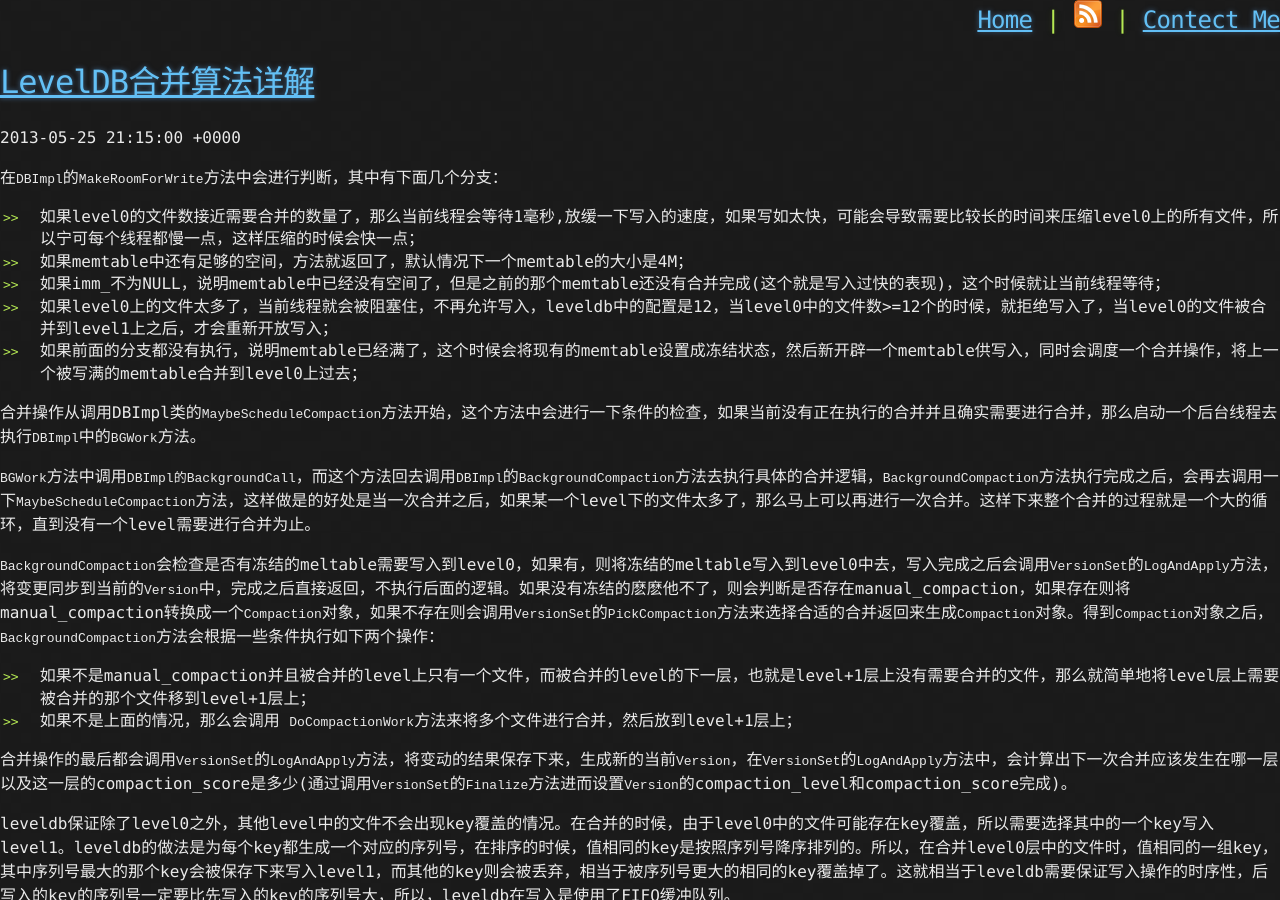
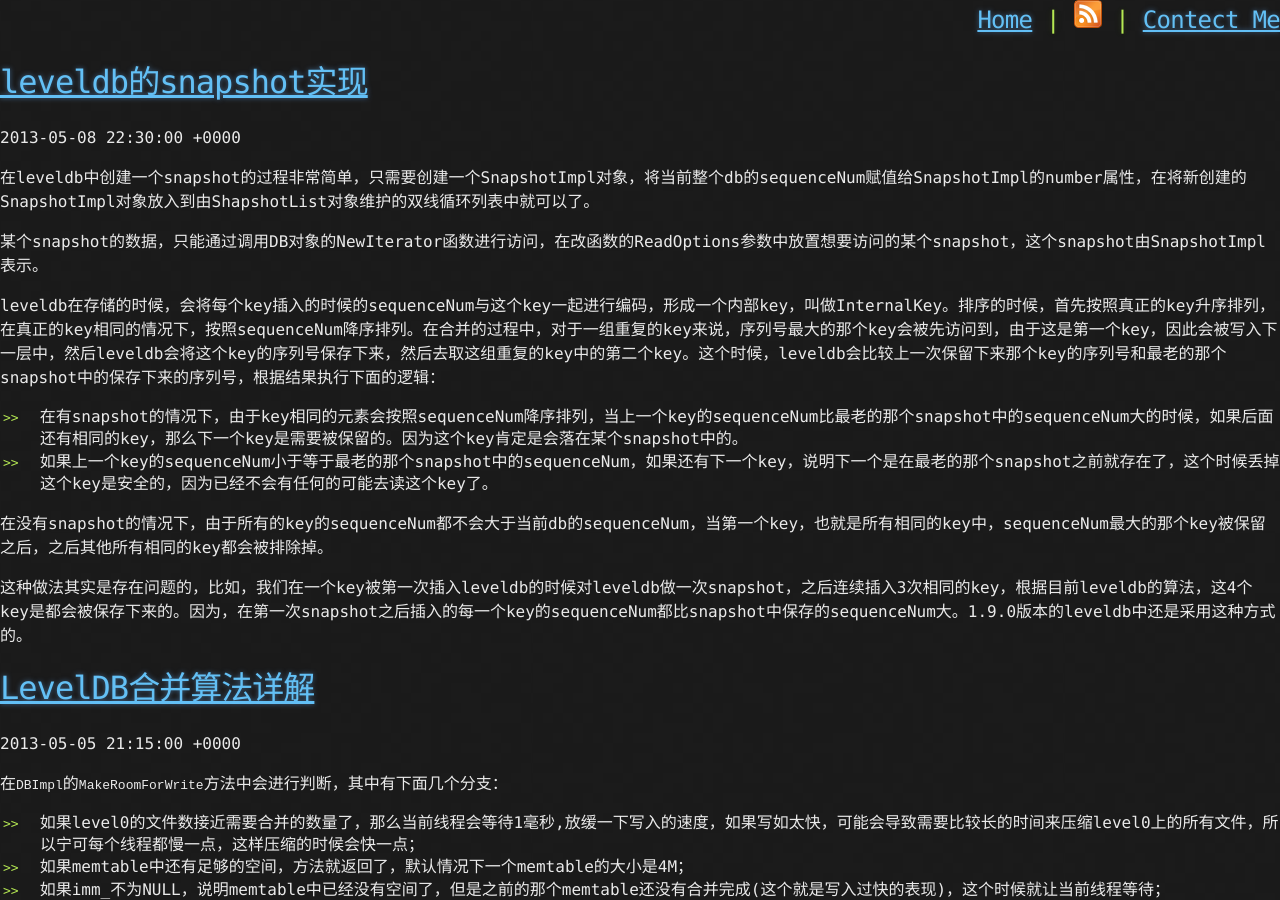
Before and after one commit to tianxiao-ma/tianxiao-ma.github.com, a Jekyll site: the page built from index.html, in a window 1280 px wide and 900 px high. Built offline with Jekyll 4.4.1, drawn with Linux system fonts in a browser that asks for light colours; Markdown is read by kramdown in place of the engine named in the settings; the list of posts is cut into pages by our own code; some of the changed text lies outside the part shown.

Commit message:
add post about leveldb snapshot

```diff
--- a/_posts/2013-05-05-leveldb-compaction-detail.md
+++ b/_posts/2013-05-05-leveldb-compaction-detail.md
@@ -2,7 +2,7 @@
 title: LevelDB合并算法详解
 layout: post
 permalink: /2013/05/leveldb-compaction-detail/
-date: Sun May 25 21:15:00 pm GMT+8 2013
+date: Sun May 05 21:15:00 pm GMT+8 2013
 published: true
 ---
 
--- /dev/null
+++ b/_posts/2013-05-08-leveldb-snapshot-detail.md
@@ -0,0 +1,20 @@
+---
+title: leveldb的snapshot实现
+layout: post
+permalink: /2013/05/leveldb-snapshot-detail/
+date: Sun May 08 22:30:00 pm GMT+8 2013
+published: true
+---
+在leveldb中创建一个snapshot的过程非常简单，只需要创建一个SnapshotImpl对象，将当前整个db的sequenceNum赋值给SnapshotImpl的number属性，在将新创建的SnapshotImpl对象放入到由ShapshotList对象维护的双线循环列表中就可以了。
+
+某个snapshot的数据，只能通过调用DB对象的NewIterator函数进行访问，在改函数的ReadOptions参数中放置想要访问的某个snapshot，这个snapshot由SnapshotImpl表示。
+
+leveldb在存储的时候，会将每个key插入的时候的sequenceNum与这个key一起进行编码，形成一个内部key，叫做InternalKey。排序的时候，首先按照真正的key升序排列，在真正的key相同的情况下，按照sequenceNum降序排列。在合并的过程中，对于一组重复的key来说，序列号最大的那个key会被先访问到，由于这是第一个key，因此会被写入下一层中，然后leveldb会将这个key的序列号保存下来，然后去取这组重复的key中的第二个key。这个时候，leveldb会比较上一次保留下来那个key的序列号和最老的那个snapshot中的保存下来的序列号，根据结果执行下面的逻辑：
+
+
+* 在有snapshot的情况下，由于key相同的元素会按照sequenceNum降序排列，当上一个key的sequenceNum比最老的那个snapshot中的sequenceNum大的时候，如果后面还有相同的key，那么下一个key是需要被保留的。因为这个key肯定是会落在某个snapshot中的。
+* 如果上一个key的sequenceNum小于等于最老的那个snapshot中的sequenceNum，如果还有下一个key，说明下一个是在最老的那个snapshot之前就存在了，这个时候丢掉这个key是安全的，因为已经不会有任何的可能去读这个key了。
+
+在没有snapshot的情况下，由于所有的key的sequenceNum都不会大于当前db的sequenceNum，当第一个key，也就是所有相同的key中，sequenceNum最大的那个key被保留之后，之后其他所有相同的key都会被排除掉。
+
+这种做法其实是存在问题的，比如，我们在一个key被第一次插入leveldb的时候对leveldb做一次snapshot，之后连续插入3次相同的key，根据目前leveldb的算法，这4个key是都会被保存下来的。因为，在第一次snapshot之后插入的每一个key的sequenceNum都比snapshot中保存的sequenceNum大。1.9.0版本的leveldb中还是采用这种方式的。
```
